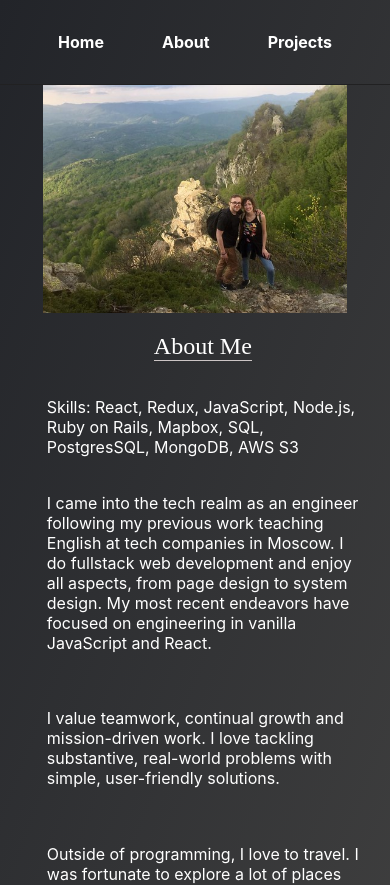
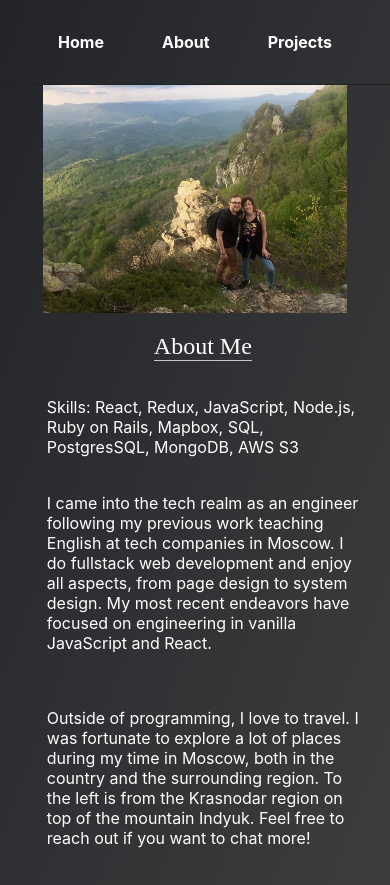
Before and after one commit to rose-paul/portfolio, a React (Create React App) app: page /#/about in a window 390 px wide. Shown: the top 885 px of the page. Built offline with nearby package versions, Linux system fonts and the light colour scheme.

Commit message:
fix mobile about

```diff
--- a/src/App.css
+++ b/src/App.css
@@ -397,6 +397,10 @@ details {
     padding: 20px 0px 20px 0px;
   }
 
+  .about article:nth-of-type(2){
+    display: none;
+  }
+
   .projects {
    width: 60vw;
     height: auto;
--- a/src/about.jsx
+++ b/src/about.jsx
@@ -42,7 +42,7 @@ const About = () => {
               in Moscow.  I do fullstack web development and enjoy all aspects, from page design to system design.
               My most recent endeavors have focused on engineering in vanilla JavaScript and React.
              </article>
-          <article>
+             <article className="hidden">
              I value teamwork, continual growth and mission-driven work. I love tackling substantive, real-world problems
              with simple, user-friendly solutions.
             </article>
```
Lines whose indentation alone changed are shown as unchanged.
